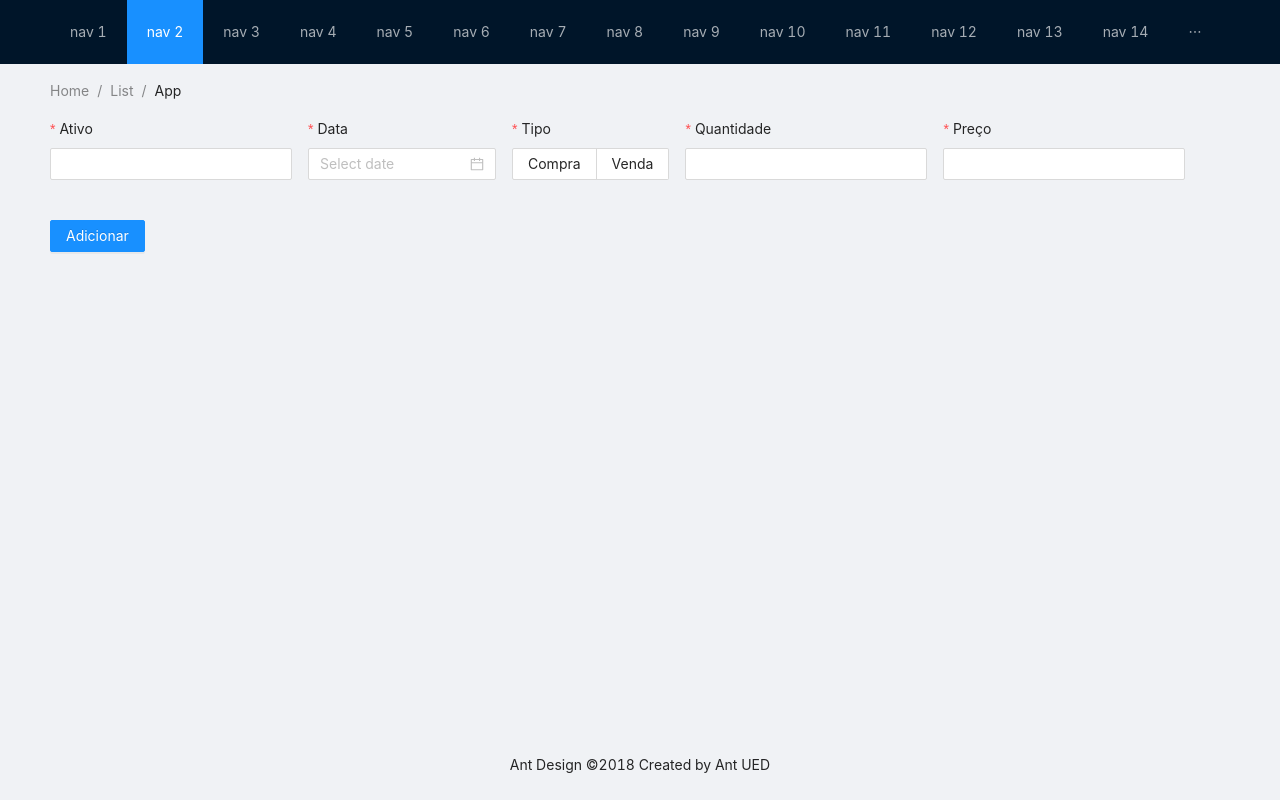
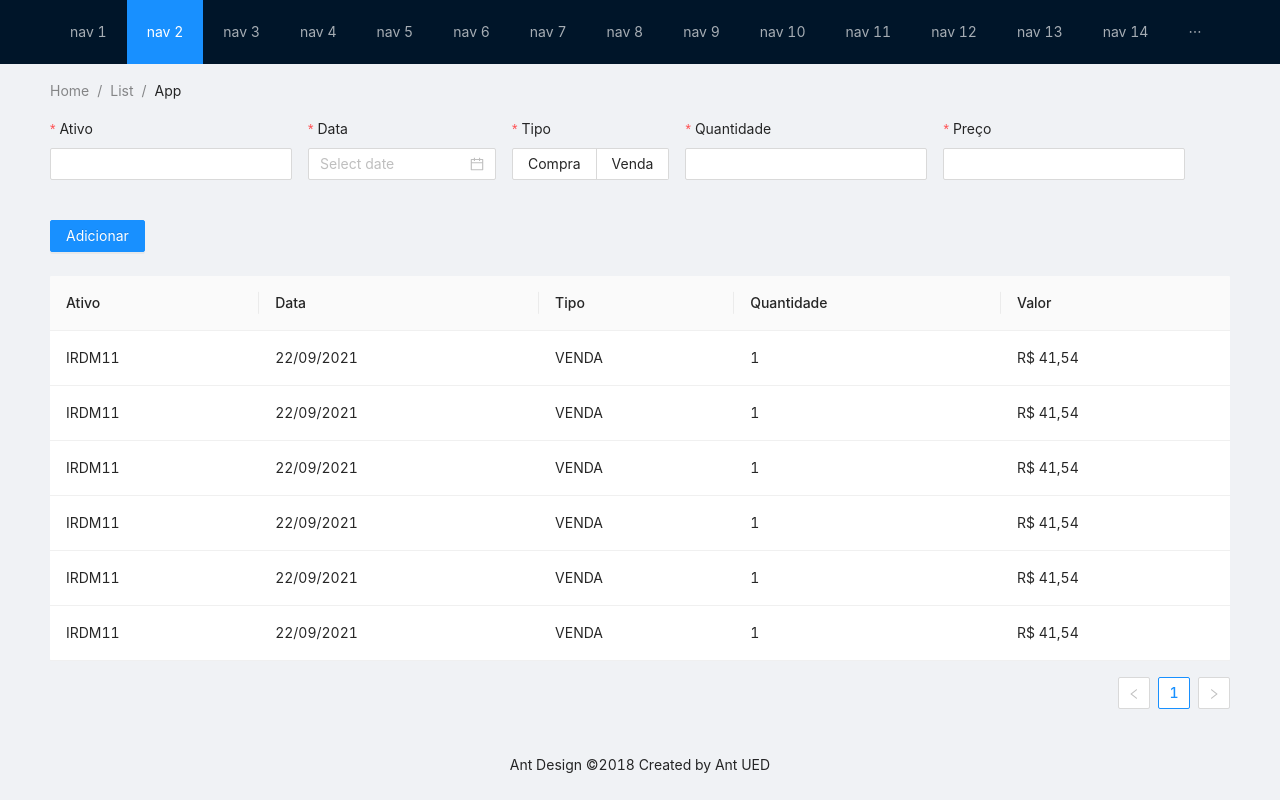
Before and after one commit to thamys/dividendando, a Next.js app: page /operacoes in a window 1280 px wide. Built offline with nearby package versions, Linux system fonts and the light colour scheme.

Commit message:
exibindo a lista de operações

```diff
--- /dev/null
+++ b/constants/columns.ts
@@ -0,0 +1,32 @@
+import moment from 'moment';
+
+export const transactionColumns = [
+    {
+        title: 'Ativo',
+        dataIndex: 'stock',
+        key: 'stock',
+    },
+    {
+        title: 'Data',
+        dataIndex: 'date',
+        key: 'date',
+        render: (date: number) => moment(date).format('DD/MM/YYYY')
+    },
+    {
+        title: 'Tipo',
+        dataIndex: 'type',
+        key: 'type',
+        render: (type: number) => 0 ? 'COMPRA' : 'VENDA'
+    },
+    {
+        title: 'Quantidade',
+        dataIndex: 'quantity',
+        key: 'quantity',
+    },
+    {
+        title: 'Valor',
+        dataIndex: 'price',
+        key: 'price',
+        render: (price: number) => (price/ 100).toLocaleString('pt-br',{style: 'currency', currency: 'BRL'})
+    }
+]
--- a/mock/transactions.ts
+++ b/mock/transactions.ts
@@ -49,5 +49,5 @@ export default [
       type: TransactionTypes.Purchase,
       quantity: 1,
       price: 4154
-    },
+    }
   ];
--- a/pages/operacoes/index.tsx
+++ b/pages/operacoes/index.tsx
@@ -1,11 +1,15 @@
 import React from "react";
+import { Table } from "antd";
 import AppLayout from "../../components/layout";
 import AddOperation from "../../components/add-operation";
+import transactions from "../../mock/transactions";
+import { transactionColumns } from "../../constants/columns";
 
 const Cadastro = () => {
   return (
     <AppLayout>
       <AddOperation />
+      <Table columns={transactionColumns} dataSource={transactions} />
     </AppLayout>
   );
 };
```
